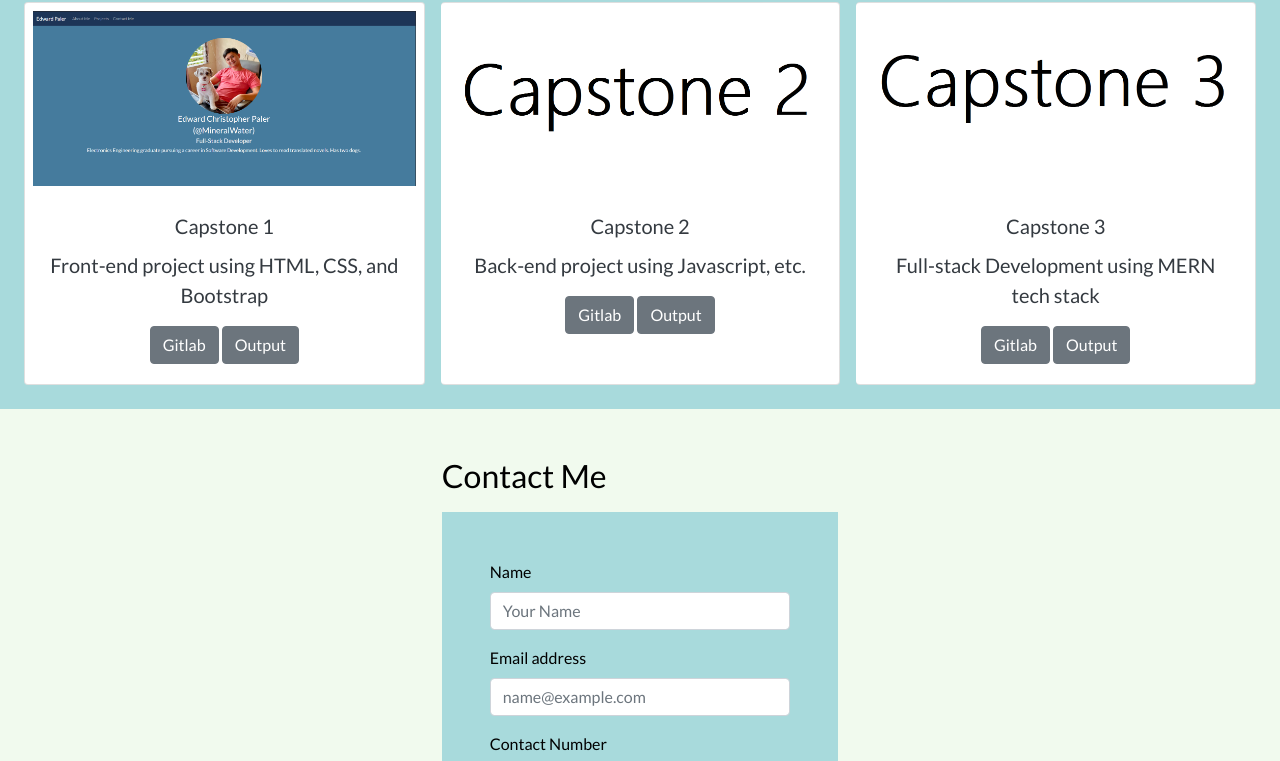
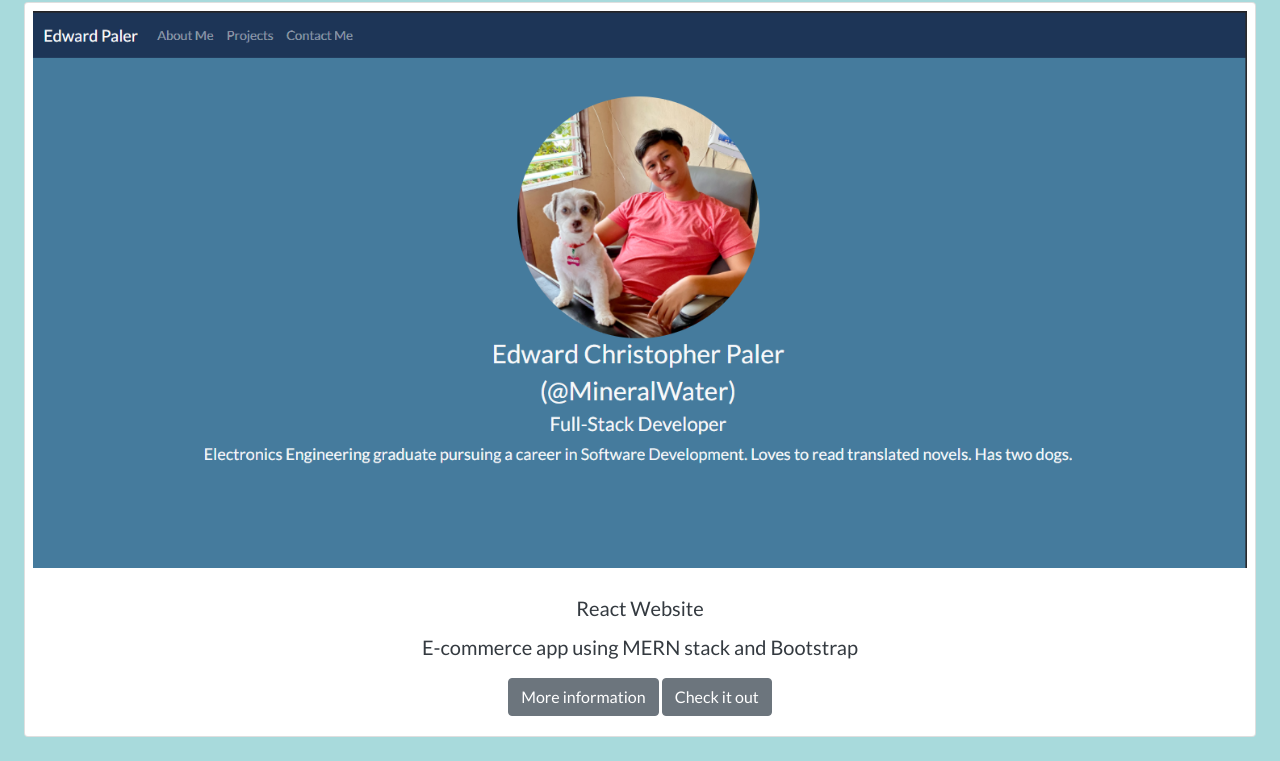
Before and after one commit to MineralWater321/MineralWater321.github.io, a plain HTML site: page index.html in a window 1280 px wide. Shown: the part 659-1420 px from the top of the page. Drawn offline with nearby package versions, Linux system fonts and the light colour scheme.

Commit message:
asdasdfasdf

```diff
--- a/index.html
+++ b/index.html
@@ -65,33 +65,15 @@
 	<!-- Project Section Start-->
 	<section id="project" class="secondSect text-dark text-center mh-100 pt-3">
 		<div class="p-3 container-fluid"  >
-			<h2>Projects</h2>
+			<h2>Personal Projects</h2>
 			<div class="card-group">
 			  <div class="card m-2 rounded">
 			    <img src="./images/capstone-1.png" class="card-img-top p-2" alt="capstone 1">
 			    <div class="card-body">
-			      <h5 class="card-title">Capstone 1</h5>
-			      <p class="card-text">Front-end project using HTML, CSS, and Bootstrap</p>
-			      <a href="https://gitlab.com/MineralWater/csp1-portfolio" target="_blank"><button type="button" class="btn btn-secondary">Gitlab</button></a>
-			      <a href="https://mineralwater321.github.io/webportfolio/" target="_blank"><button type="button" class="btn btn-secondary">Output</button></a>
-			    </div>
-			  </div>
-			  <div class="card m-2 rounded">
-			    <img src="./images/capstone-2.png" class="card-img-top p-2" alt="capstone 2">
-			    <div class="card-body">
-			      <h5 class="card-title">Capstone 2</h5>
-			      <p class="card-text">Back-end project using Javascript, etc.</p>
-			      <a href="https://gitlab.com/MineralWater/csp1-portfolio" target="_blank"><button type="button" class="btn btn-secondary">Gitlab</button></a>
-			      <a href="https://github.com/MineralWater321" target="_blank"><button type="button" class="btn btn-secondary">Output</button></a>
-			    </div>
-			  </div>
-			  <div class="card m-2 rounded">
-			    <img src="./images/capstone-3.png" class="card-img-top p-2" alt="capstone 3">
-			    <div class="card-body">
-			      <h5 class="card-title">Capstone 3</h5>
-			      <p class="card-text">Full-stack Development using MERN tech stack</p>
-			      <a href="https://gitlab.com/MineralWater/csp1-portfolio" target="_blank"><button type="button" class="btn btn-secondary">Gitlab</button></a>
-			      <a href="https://github.com/MineralWater321" target="_blank"><button type="button" class="btn btn-secondary">Output</button></a>
+			      <h5 class="card-title">React Website</h5>
+			      <p class="card-text">E-commerce app using MERN stack and Bootstrap</p>
+			      <a href="https://gitlab.com/MineralWater/csp1-portfolio" target="_blank"><button type="button" class="btn btn-secondary">More information</button></a>
+			      <a href="https://csp3-ecommerce-react-app.vercel.app/" target="_blank"><button type="button" class="btn btn-secondary">Check it out</button></a>
 			    </div>
 			  </div>
 			</div>
```
